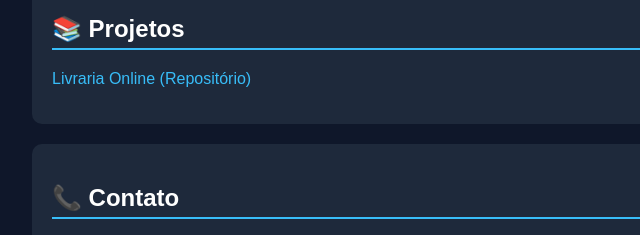
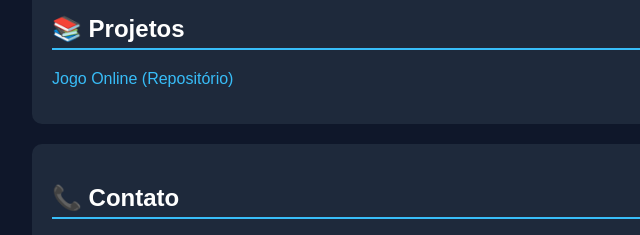
Before and after one commit to Rob-jun024681/Jogo, a plain HTML site: page index.html in a window 1280 px wide. Shown: the part 399-634 px from the top of the page, 158-798 px from the left. Drawn offline with Linux system fonts and the light colour scheme.

Commit message:
Fix project link and maintain HTML structuresla
Updated project link and ensured proper HTML structure.

```diff
--- a/index.html
+++ b/index.html
@@ -28,7 +28,7 @@
     <div class="card">
         <h2>📚 Projetos</h2>
         <p>
-            <a href="#" target="_blank">Livraria Online (Repositório)</a>
+            <a href="#" target="_blank">Jogo Online (Repositório)</a>
         </p>
     </div>
 
```
